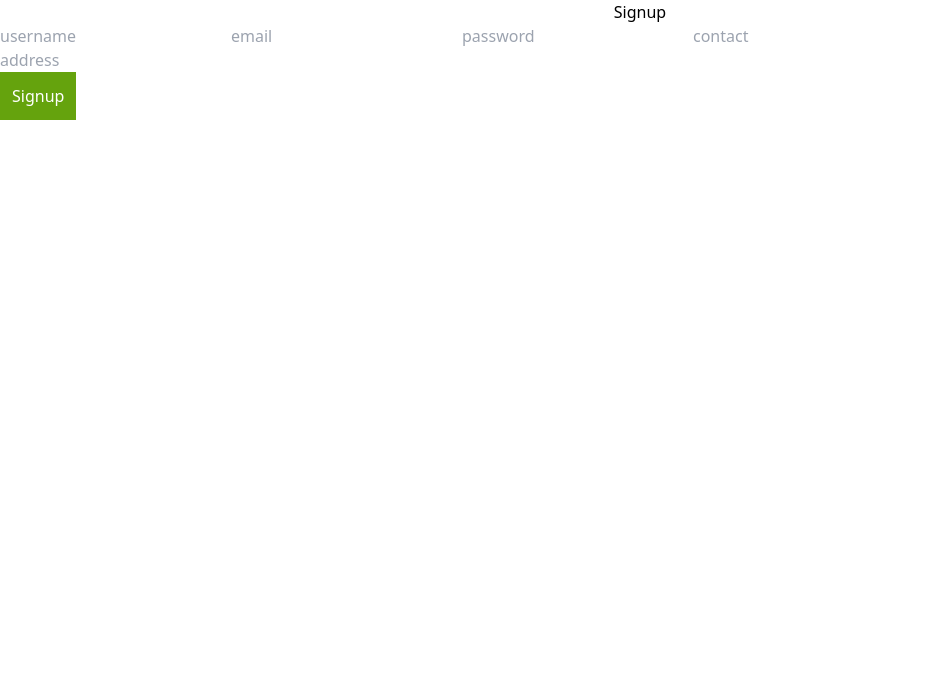
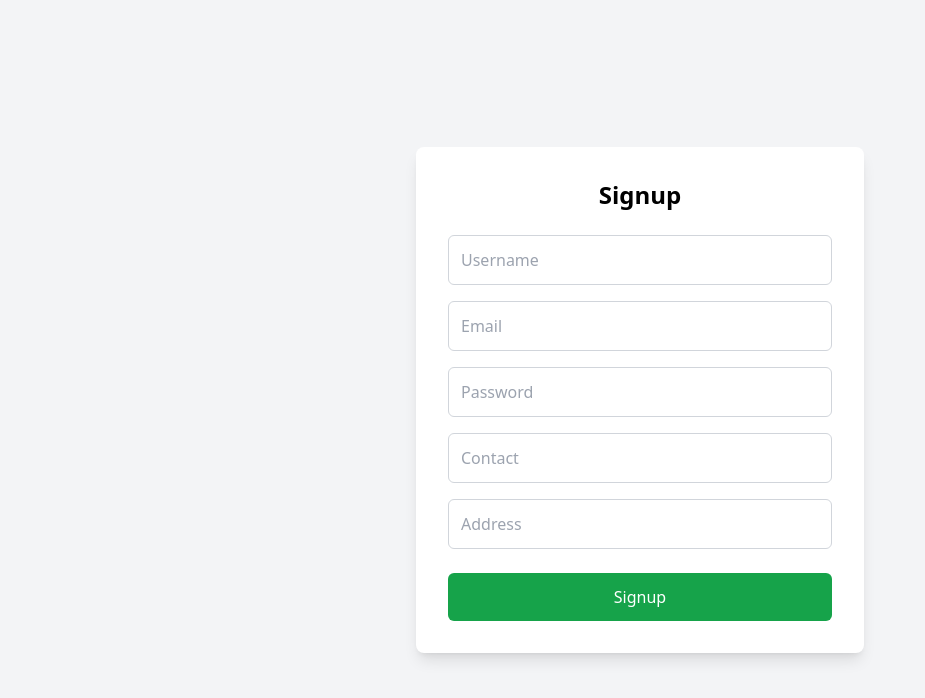
Before and after one commit to umarfarooq1901/PetShopConnect, a React (Vite) app in the folder Frontend/: page /user/signup in a window 1280 px wide. Shown: the top 698 px of the page, without its empty margins (0-925 px from the left). Built offline with nearby package versions, Linux system fonts and the light colour scheme.

Commit message:
added the login signup for users and integrate basic admin and petshop dashboard

```diff
--- a/Frontend/src/App.jsx
+++ b/Frontend/src/App.jsx
@@ -4,6 +4,7 @@ import Signup from "./components/pages/petshop/Signup";
 import Login from "./components/pages/petshop/login";
 import PetShopRegistration from "./components/pages/petshop/PetShopRegistration";
 import AdminDashboard from "./components/pages/admin/AdminDashboard";
+import NoPage from "./components/sharedComponents/NoPage";
 
 
 function App() {
@@ -11,6 +12,7 @@ function App() {
       <BrowserRouter >
 
           <Routes>
+            <Route path = '*' element = {<NoPage/>}/>
             <Route path="/user/signup" element= {<Signup/>}/>
             <Route path="/user/login" element= {<Login/>}/>
             <Route path="/petshop/register" element= {<PetShopRegistration/>}/>
--- a/Frontend/src/Authorization/Petshopauth.jsx
+++ b/Frontend/src/Authorization/Petshopauth.jsx
@@ -16,7 +16,7 @@ const Petshopauth = ()=>{
             } catch (error) {
                 if (error.response && error.response.status === 401) {
                     console.error("Unauthorized access, redirecting to login...");
-                    navigate('/login'); // Redirect to login page if not authorized
+                    navigate('/user/login'); // Redirect to login page if not authorized
                 } else {
                     console.error("Error during authorization:", error);
                 }
--- a/Frontend/src/components/pages/petshop/Signup.jsx
+++ b/Frontend/src/components/pages/petshop/Signup.jsx
@@ -1,5 +1,6 @@
 import React, { useEffect, useState } from 'react'
 import axiosInstance from '../../../utils/axiosInstance'
+import { useNavigate } from 'react-router-dom';
 
 const Signup = () => {
     const [username, setUsername] = useState();
@@ -7,23 +8,51 @@ const Signup = () => {
     const [password, setPassword] = useState();
     const [contact, setContact] = useState();
     const [address, setAddress] = useState();
+    const [message, setMessage] = useState('');
+    const [isSuccess, setIsSuccess] = useState(null); // To manage success or error
+
+    const navigate = useNavigate();
 
 
     const fetchSignup = async () => {
         try {
             const response = await axiosInstance.post('/user/signup', { username, email, password, contact, address });
             console.log(response.data.message);
+            if (response.data.message === 'User Created Successfully!') {
+                setMessage('User Created Successfully!');
+                setIsSuccess(true); // Set success state
+                // Optionally, redirect after a short delay
+                setTimeout(() => {
+                    navigate('/user/login');
+                }, 3000);
+
+            }
+
+            else if (response.data.message === 'All Data Fields Are Required!') {
+                setMessage('All Data Fields Are Required!');
+                setIsSuccess(false); // Set error state
+            }
+
+
+            else if (response.data.message === 'User Already Registered!') {
+                setMessage('User Already Registered!');
+                setIsSuccess(false); // Set error state
+            }
+            else if (response.data.message === 'Admin registration not allowed!') {
+                setMessage('Admin registration not allowed!');
+                setIsSuccess(false); // Set error state
+            }
+
+
         } catch (error) {
+            setIsSuccess(false);
+            setMessage('An error occurred. Please try again.');
             if (error.response) {
-                // Log the server response details
                 console.log('Error response data:', error.response.data);
-                console.log('Error response status:', error.response.status);
-                console.log('Error response headers:', error.response.headers);
+
             } else if (error.request) {
-                // Log the request details
                 console.log('Error request:', error.request);
             } else {
-                // Log any other error messages
                 console.log('Error message:', error.message);
             }
         }
@@ -32,30 +61,78 @@ const Signup = () => {
 
   const handleClick = (e) => {
     e.preventDefault();
-    console.log({ username, email, password, contact, address }); // Log the values
     fetchSignup();
 };
 
 
 
   return (
-    <div className='signup'>
-      <h1 className='text-bold text-center'>Signup</h1>
-      <div className="form-main">
-        <form className='w-4/5'>
-            <input type="text" placeholder='username' value={username} onChange={(e)=>setUsername(e.target.value)}/>
-            <input type="text" placeholder='email' value={email} onChange={(e)=>setEmail(e.target.value)}/>
-            <input type="password" placeholder='password'value={password} onChange={(e)=>setPassword(e.target.value)}/>
-            <input type="text" placeholder='contact' value={contact} onChange={(e)=>setContact(e.target.value)} />
-            <input type="text" placeholder='address'value={address} onChange={(e)=>setAddress(e.target.value)}/>
-        </form>
-        <div className="button">
-        <button type="submit" className="bg-lime-600 text-white p-3" onClick={handleClick}>
-                  Signup
+<div className='flex items-center justify-center h-screen bg-gray-100 p-4'>
+    <div className='bg-white shadow-lg rounded-lg p-8 w-full max-w-md'>
+        <h1 className='text-2xl font-bold text-center mb-6'>Signup</h1>
+        <div className="form-main">
+            <form className='space-y-4'>
+                <input
+                    type="text"
+                    placeholder='Username'
+                    value={username}
+                    onChange={(e) => setUsername(e.target.value)}
+                    className='block w-full p-3 border border-gray-300 rounded-md focus:outline-none focus:ring focus:ring-green-200'
+                    required
+                />
+                <input
+                    type="text"
+                    placeholder='Email'
+                    value={email}
+                    onChange={(e) => setEmail(e.target.value)}
+                    className='block w-full p-3 border border-gray-300 rounded-md focus:outline-none focus:ring focus:ring-green-200'
+                    required
+                />
+                <input
+                    type="password"
+                    placeholder='Password'
+                    value={password}
+                    onChange={(e) => setPassword(e.target.value)}
+                    className='block w-full p-3 border border-gray-300 rounded-md focus:outline-none focus:ring focus:ring-green-200'
+                    required
+                />
+                <input
+                    type="text"
+                    placeholder='Contact'
+                    value={contact}
+                    onChange={(e) => setContact(e.target.value)}
+                    className='block w-full p-3 border border-gray-300 rounded-md focus:outline-none focus:ring focus:ring-green-200'
+                    required
+                />
+                <input
+                    type="text"
+                    placeholder='Address'
+                    value={address}
+                    onChange={(e) => setAddress(e.target.value)}
+                    className='block w-full p-3 border border-gray-300 rounded-md focus:outline-none focus:ring focus:ring-green-200'
+                    required
+                />
+            </form>
+            <div className="mt-6">
+                <button
+                    type="submit"
+                    className="w-full bg-green-600 text-white p-3 rounded-md hover:bg-green-700 transition duration-300"
+                    onClick={handleClick}
+                >
+                    Signup
                 </button>
+                {message && (
+                     <p className={`mt-3 p-4 font-bold text-white rounded-md ${isSuccess ? 'bg-green-600' : 'bg-red-600' }`}>
+                     {message}
+                 </p>
+                )}
+
+
+            </div>
         </div>
-      </div>
     </div>
+</div>
+
   )
 }
 
--- a/Frontend/src/components/pages/petshop/login.jsx
+++ b/Frontend/src/components/pages/petshop/login.jsx
@@ -1,32 +1,51 @@
 import React, { useState } from 'react';
 import axiosInstance from '../../../utils/axiosInstance'; // Adjust the path according to your project structure
 import Cookies from 'js-cookie'; // Import js-cookie to manage cookies
+import { useNavigate } from 'react-router-dom';
 
 const Login = () => {
     const [email, setEmail] = useState('');
     const [password, setPassword] = useState('');
-    const [role, setRole] = useState(''); // Optional: Add role selection
+    const [message, setMessage] = useState('');
+    const [isSuccess, setIsSuccess] = useState(null);
+    const navigate = useNavigate();
 
     const fetchLogin = async () => {
         try {
-            const response = await axiosInstance.post('/user/login', { email, password, role });
+            const response = await axiosInstance.post('/user/login', { email, password });
             console.log(response.data.message);
 
-            // Assuming the response contains the userId, set the cookie here
+            // Check if login is successful
+            if (response.data.message === "Login Successfully!") {
+                setMessage("Login Successfully!");
+                setIsSuccess(true);
+
+                // Set the userId and authToken in cookies
                 Cookies.set('userId', response.data.userId, { expires: 7 }); // Store userId in cookie for 7 days
-            console.log('User ID set in cookie:', response.data.userId);
+                Cookies.set('authToken', response.data.authToken, { expires: 7 }); // Store authToken in cookie for 7 days
+                // console.log('User ID and Auth Token set in cookies:', response.data.userId, response.data.authToken);
 
-            // You can redirect the user or perform additional actions here
+                // Role-based navigation
+                if (response.data.role === 'admin') {
+                    navigate('/admin/dashboard'); // Navigate to admin dashboard
+                } else if (response.data.role === 'petshop') {
+                    navigate('/petshop/dashboard'); // Navigate to pet shop dashboard
+                } else if (response.data.role === 'customer') {
+                    navigate('/'); // Navigate to home page
+                }
+            } else {
+                // Handle other messages from the server
+                setMessage(response.data.message);
+                setIsSuccess(false);
+            }
         } catch (error) {
+            setIsSuccess(false);
             if (error.response) {
-                console.log('Error response data:', error.response.data);
-                console.log('Error response status:', error.response.status);
-                // Display an appropriate message to the user
-                alert(error.response.data.message || 'An error occurred. Please try again.');
+                setMessage(error.response.data.message || 'An error occurred. Please try again.');
             } else if (error.request) {
-                console.log('Error request:', error.request);
+                setMessage('No response from the server. Please try again.');
             } else {
-                console.log('Error message:', error.message);
+                setMessage('An error occurred. Please try again.');
             }
         }
     };
@@ -37,31 +56,35 @@ const Login = () => {
     };
 
     return (
-        <div className='login'>
-            <h1 className='text-bold text-center'>Login</h1>
-            <form className='w-4/5'>
+        <div className='flex items-center justify-center h-screen bg-gray-100 p-4'>
+            <div className='bg-white shadow-lg rounded-lg p-8 w-full max-w-sm'>
+                <h1 className='text-2xl font-bold text-center mb-6'>Login</h1>
+                <form className='space-y-4' onSubmit={handleClick}>
                     <input
                         type="text"
-                    placeholder='email'
+                        placeholder='Email'
                         value={email}
                         onChange={(e) => setEmail(e.target.value)}
+                        required
+                        className='block w-full p-3 border border-gray-300 rounded-md focus:outline-none focus:ring focus:ring-green-200'
                     />
                     <input
                         type="password"
-                    placeholder='password'
+                        placeholder='Password'
                         value={password}
                         onChange={(e) => setPassword(e.target.value)}
+                        required
+                        className='block w-full p-3 border border-gray-300 rounded-md focus:outline-none focus:ring focus:ring-green-200'
                     />
-                <select value={role} onChange={(e) => setRole(e.target.value)}>
-                    <option value="">Select Role</option>
-                    <option value="customer">Customer</option>
-                    <option value="petShop">Pet Shop</option>
-                    <option value="admin">Admin</option>
-                </select>
-                <button type="submit" className="bg-lime-600 text-white p-3" onClick={handleClick}>
+                    <button type="submit" className="w-full bg-green-600 text-white p-3 rounded-md hover:bg-green-700 transition duration-300">
                         Login
                     </button>
                 </form>
+
+                {message && (
+                    <p className={`mt-3 p-4 font-bold text-white rounded-md ${isSuccess ? 'bg-green-600' : 'bg-red-600'}`}>{message}</p>
+                )}
+            </div>
         </div>
     );
 };
```
Also changed, not shown: Frontend/src/components/pages/admin/AdminDashboard.jsx (+17 -0 lines), Frontend/src/components/pages/petshop/PetShopRegistration.jsx (+13 -4 lines), Frontend/src/components/pages/petshop/PetshopDashboard.jsx (+8 -2 lines), Frontend/src/components/sharedComponents/NoPage.jsx (added, +19 -0 lines). Lines whose indentation alone changed are shown as unchanged.
